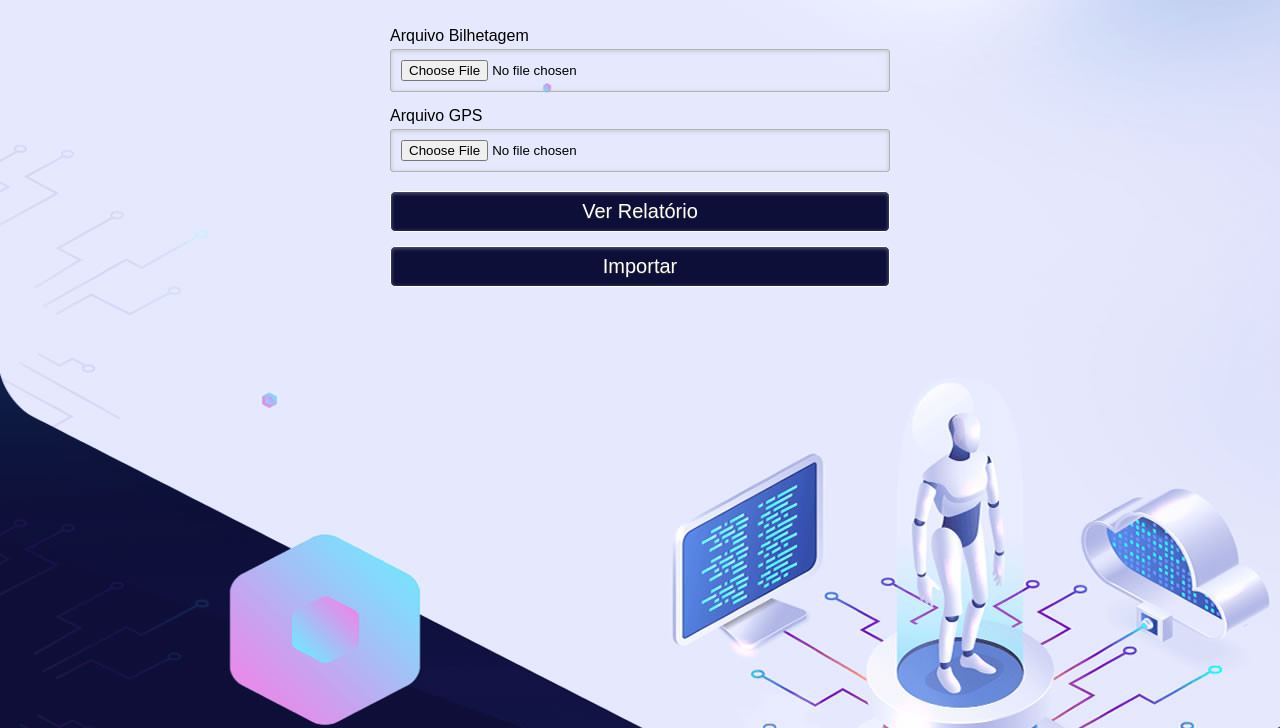
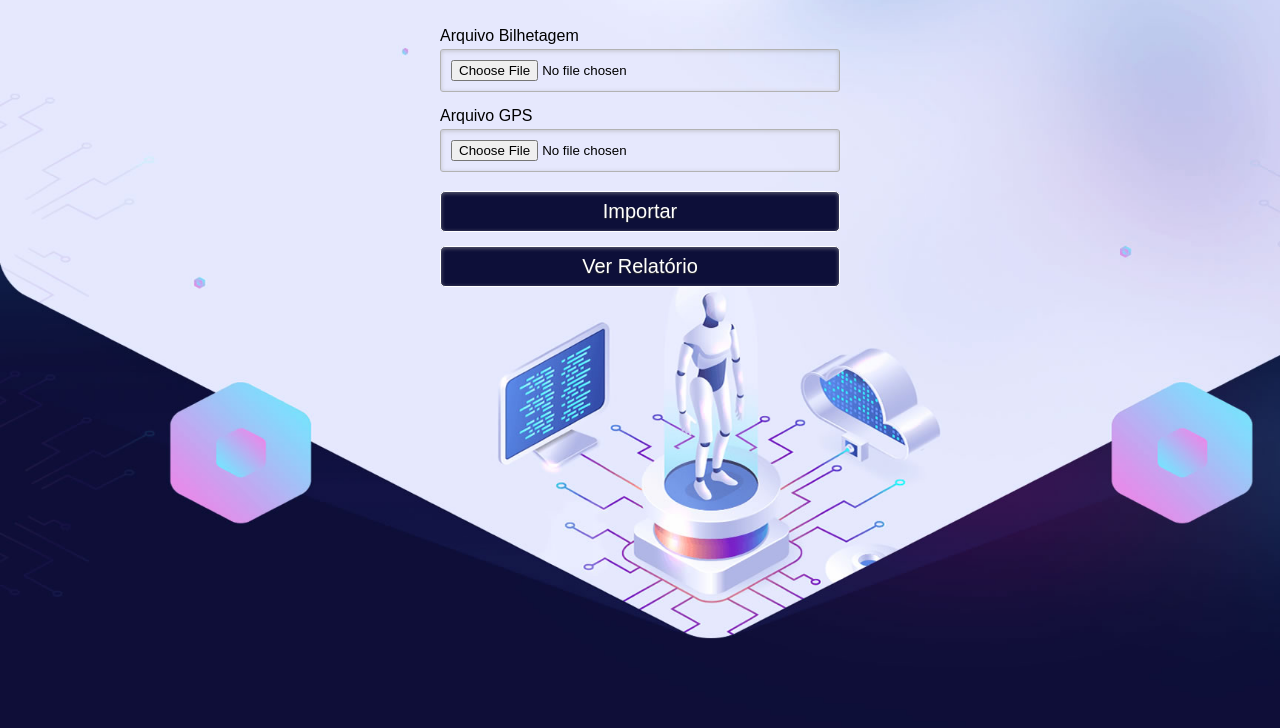
Before and after one commit to jusansilva/projeto-rdb, a website: page public/doc.html in a window 1280 px wide. Shown: the part 72-800 px from the top of the page. Drawn offline with Linux system fonts and the light colour scheme.

Commit message:
atualizacao de front

```diff
--- a/public/css/login.css
+++ b/public/css/login.css
@@ -15,7 +15,7 @@ a.links{
   display: none;
 }
 .content{
-  width: 500px;
+  width: 400px;
   min-height: 560px;
   margin: 0px auto;
   position: relative;
@@ -68,6 +68,13 @@ input {
   outline: none;
 }
 
+form>p>input{
+  width: 92%!important;
+}
+
+form.arquivo>p>input{
+  width: 100%!important;
+}
 /*estilo dos input,  menos o checkbox */
 input:not([type="checkbox"]){
   width: 100%;
@@ -172,10 +179,10 @@ input[type="button"]:hover{
 #login{
   position: absolute;
   top: 0px;
-  width: 88%;
+  width: 80%;
   padding: 18px 6% 60px 6%;
   margin: 0 0 35px 0;
-  background: #f7f7f7;
+  background-color:rgb(247, 247, 247,0.2);
   border: 1px solid rgba(147, 184, 189,0.8);
 
   -webkit-box-shadow: 5px;
@@ -256,8 +263,9 @@ input[type="button"]:hover{
 
 #bg {
   position: fixed;
-  top: 0;
+  top: 5px;
   left: 0;
+  height:100%;
 
   /* Preserve aspet ratio */
   min-width: 100%;
--- a/public/doc.html
+++ b/public/doc.html
@@ -15,7 +15,7 @@
         <div class="content">
             <!--FORMULÁRIO DE LOGIN-->
             <div id="insert">
-                <form method="post" action="/v1/import" enctype="multipart/form-data" id="form">
+                <form method="post" action="/v1/import" enctype="multipart/form-data" id="form" class="arquivo">
                     <h1>Arquivos</h1>
                     <p>
                         <label for="bilhetagem">Arquivo Bilhetagem</label>
@@ -30,8 +30,8 @@
                     </p>
 
                     <p>
+                        <input type="submit" value="Importar" id="import" />
                         <input type="button" value="Ver Relatório"  id="relatorio" />
-                        <input type="submit" value="Importar" id="import" />
                     </p>
 
                     <input type="hidden" name="t" id="t">
```
Also changed, not shown: dist/business/logic/doc-business.js, 1 other file.
